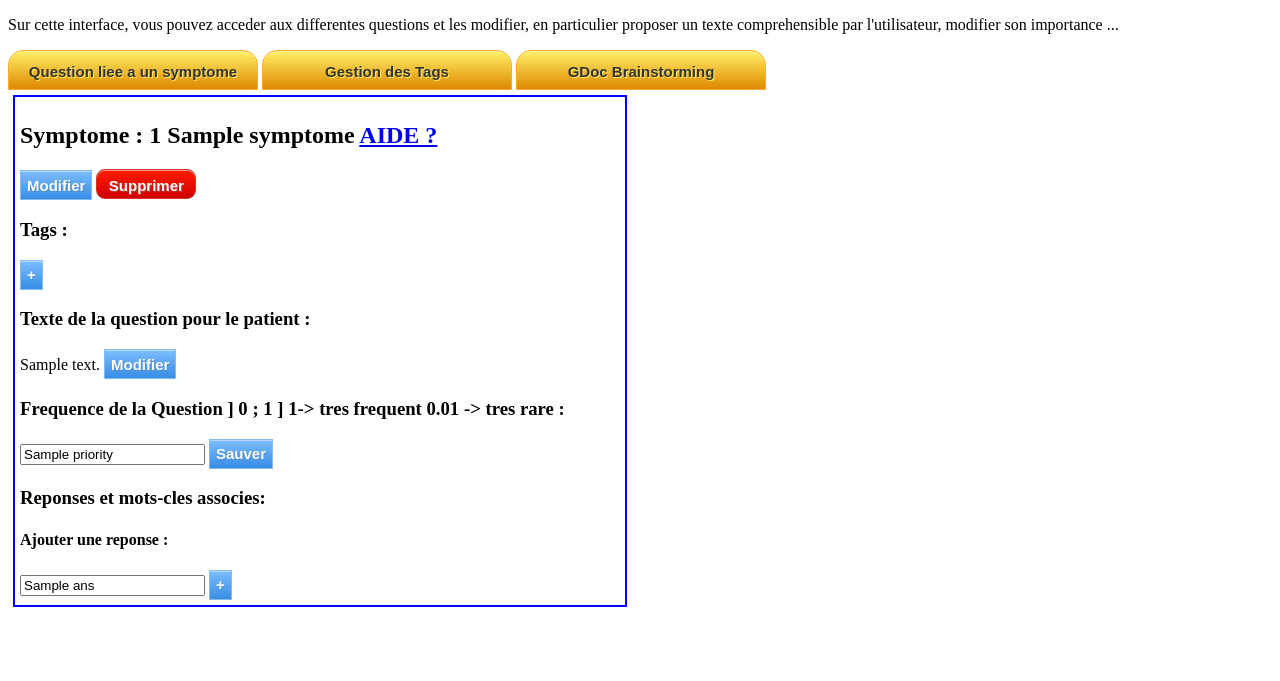
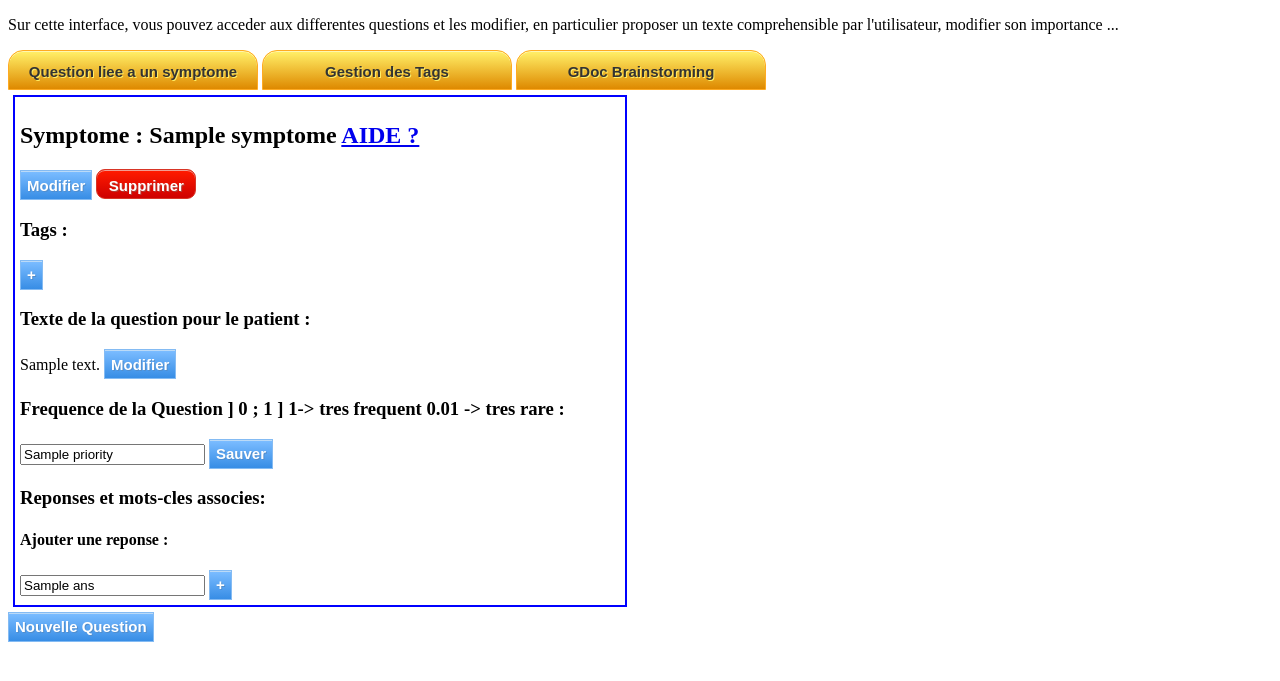
Before and after one commit to clement91190/coheal-questiontree, a Flask app: template questiontree/server/templates/modify.html in a window 1280 px wide. Shown: the top 681 px of the page. Run offline with Flask 2, Linux system fonts and the light colour scheme; the template is opened without the code that fills it: most values are stand-ins (such as "Sample title", 1, 10 or a date in 2020); some libraries are stand-ins or nearby versions.

Commit message:
fixing some bugs, question bt objectId, button to add a question

```diff
--- a/questiontree/server/static/script_modify.js
+++ b/questiontree/server/static/script_modify.js
@@ -44,7 +44,7 @@ function sauver(id){
 
 function sauver_priority(id){
     var data = {
-        q_id:  id,
+        id:  id,
         priority: $("#pri" + id).val()};
     $.post("update_priority_question", data,
         (function(data, status){}))
@@ -54,7 +54,7 @@ var machin = 0;
 
 function postdeleteq(id){
     var data = {
-        q_id:  id}
+        id:  id}
         $.post("delquestion", data,
         (function(data, status){
         $("#q" + id).remove();
@@ -63,90 +63,95 @@ function postdeleteq(id){
 
 function postsymptome(id){
     var data = {
-        q_id:  id,
+        id:  id,
         symptometext: $("#ts" + id).val()};
-        $.post("findandmodifysymp", data,
-        (function(data, status){
-            $("#lbs" + id).text(
-            $.parseJSON(data).symptome)
-            })
-        );}
+    $.post("findandmodifysymp", data, (function(data, status){
+            change_question_div_with_html(id, data)}) );
+    }
 
 
 function postqtext(id){
     var data = {
-        q_id:  id,
+        id:  id,
         qtext: $("#qt" + id).val()};
-    $.post("findandmodify", data,
-        (function(data, status){
-            $("#lb" + id).text(
-            $.parseJSON(data).question_text)
-            })
-        );}
+    $.post("findandmodify", data, (function(data, status){
+        change_question_div_with_html(id, data)}) );
+    }
 
 function addtag(id){
     var data = {
-        q_id:  id,
+        id:  id,
         tag_text: $("#tt" + id).val()};
     $.post("addtag", data,(function(data, status){
-        update_question(data, status, id)}) );
+        change_question_div_with_html(id, data)}) );
     }
 
-function deltag(q_id, tag_id){
+function deltag(id, tag_id){
     var data = {
-        q_id: q_id,
+        id: id,
         tag_id : tag_id}
     $.post("deltag", data,(function(data, status){
-        update_question(data, status, q_id)}) );
+        change_question_div_with_html(id, data)}) );
     }
 
-function delete_answer(q_id, ans_id){
+function delete_answer(id, ans_id){
     var data = {
-        q_id: q_id,
+        id: id,
         ans_id : ans_id};
     $.post("delete_answer_from_question", data,(function(data, status){
-        change_question_div_with_html(q_id, data)}) );
+        change_question_div_with_html(id, data)}) );
     return false;
     }
 
-function modify_answer(q_id, ans_id){
+function modify_answer(id, ans_id){
     var data = {
-        q_id: q_id,
+        id: id,
         ans_id : ans_id,
-        ans_text: $("#ans" + q_id + ans_id).val() }
+        ans_text: $("#ans" + id + ans_id).val() }
     $.post("modify_answer_from_question", data,(function(data, status){
-        change_question_div_with_html(q_id, data)}) );
+        change_question_div_with_html(id, data)}) );
     return false;
     }
 
-function delete_tag_inference_in_answer(q_id, ans_id, tag_num){
+function delete_tag_inference_in_answer(id, ans_id, tag_num){
     var data = {
-        q_id: q_id,
+        id: id,
         ans_id : ans_id,
         tag_num : tag_num}
     $.post("delete_tag_inference_in_answer", data,(function(data, status){
-        change_question_div_with_html(q_id, data)}) );
+        change_question_div_with_html(id, data)}) );
     return false;
     }
 
-function add_tag_inference_in_answer(q_id, ans_id){
+function add_tag_inference_in_answer(id, ans_id){
     var data = {
-        q_id: q_id,
+        id: id,
         ans_id : ans_id,
-        ans_tag_text : $("#ans_tag"+ q_id + ans_id).val()}
+        ans_tag_text : $("#ans_tag"+ id + ans_id).val()}
     $.post("add_tag_inference_in_answer", data,(function(data, status){
-        change_question_div_with_html(q_id, data)}) );
+        change_question_div_with_html(id, data)}) );
     return false;
     }
 
-function add_answer(q_id){
+function add_answer(id){
     var data = {
-        q_id: q_id,
-        ans_text : $("#new_ans"+ q_id).val()}
+        id: id,
+        ans_text : $("#new_ans" + id).val()}
     $.post("add_answer", data,(function(data, status){
-        change_question_div_with_html(q_id, data)}) );
+        change_question_div_with_html(id, data)}) );
     return false;
     }
+
+
+function add_question(id){
+    var data = {}
+    $.post("add_question", data,(function(data, status){
+        id = $.parseJSON(data)._id.$oid ;
+        window.location.replace('/modifyone?id=' + id);
+        }));
+    return false;
+    }
+
 
 
 
--- a/questiontree/server/templates/modify.html
+++ b/questiontree/server/templates/modify.html
@@ -7,13 +7,19 @@
 
 {% block body %}
     {{ super() }}
+    <div class = "all_questions">
     {% macro modify_question(q, enumerate, tags) %}
-    <div class='question' id="q{{q.q_id}}">
+    <div class='question' id="q{{q.id}}">
         {% include "modify_one_template.html" %}
     </div>
     {% endmacro %}
     {% for q in questions %}
         {{ modify_question(q, enumerate, tags)}}
     {% endfor %}
+    </div>
+
+    <div class="add_question">
+        <form> <button class="modify" onclick="return add_question()"> Nouvelle Question </button> </form>
+    </div>
 
 {% endblock %}
--- a/questiontree/server/templates/modify_one_template.html
+++ b/questiontree/server/templates/modify_one_template.html
@@ -1,44 +1,44 @@
         <form>
-            <h2> Symptome : {{q.q_id}} <label id="lbs{{q.q_id}}">{{q.symptome}} </label>  <a href= https://docs.google.com/document/d/1uj6_exWl9HDLTM74iqK9frgQIfrCpbAdFSHFexeJJlw/edit#> AIDE ? </a></h2>
-            <input type="text" id="ts{{q.q_id}}">
-            <button class ='modify' id="ms{{q.q_id}}"> Modifier</button>
-            <button class ='modify' id="ss{{q.q_id}}"> Sauver</button>
-            <button class ='delquest' id="dq{{q.q_id}}"> Supprimer</button>
+            <h2> Symptome : <label id="lbs{{q.id}}">{{q.symptome}} </label>  <a href= https://docs.google.com/document/d/1uj6_exWl9HDLTM74iqK9frgQIfrCpbAdFSHFexeJJlw/edit#> AIDE ? </a></h2>
+            <input type="text" id="ts{{q.id}}">
+            <button class ='modify' id="ms{{q.id}}"> Modifier</button>
+            <button class ='modify' id="ss{{q.id}}"> Sauver</button>
+            <button class ='delquest' id="dq{{q.id}}"> Supprimer</button>
         </form>
     <div>
         <h3> Tags : </h3>
-            <div id="tg{{q.q_id}}">
+            <div id="tg{{q.id}}">
             {% for i,t in enumerate(q.tags_ids) %}
             <mark class='tags'> {{ tags[t] }} </mark>
-            <button class='del' onclick="return deltag({{q.q_id}},{{i}})"> X </button>
+            <button class='del' onclick="return deltag('{{q.id}}',{{i}})"> X </button>
             {% endfor %}
             </div>
-            <input type="text" id="tt{{q.q_id}}" class="searchtags">
-        <button class='addtag' id="at{{q.q_id}}"> + </button>
-        <button class='addtag' id="mt{{q.q_id}}"> Modifier </button>
+            <input type="text" id="tt{{q.id}}" class="searchtags">
+        <button class='addtag' id="at{{q.id}}"> + </button>
+        <button class='addtag' id="mt{{q.id}}"> Modifier </button>
         </div>
 
     <form>
             <h3> Texte de la question pour le patient : </h3>
-            <label id="lb{{q.q_id}}">{{q.question_text}} </label>
-            <input type="text" id="qt{{q.q_id}}"> </input>
-            <button class ='modify' id="m{{q.q_id}}"> Modifier</button>
-            <button class ='modify' id="s{{q.q_id}}"> Sauver</button>
+            <label id="lb{{q.id}}">{{q.question_text}} </label>
+            <input type="text" id="qt{{q.id}}"> </input>
+            <button class ='modify' id="m{{q.id}}"> Modifier</button>
+            <button class ='modify' id="s{{q.id}}"> Sauver</button>
         </form>
 
      <form>
          <h3> Frequence de la Question ] 0 ; 1 ] 1-> tres frequent 0.01 -> tres rare : </h3>
-            <input type="text" id="pri{{q.q_id}}" value="{{q.priority}}"> </input>
-            <button class ='modify' id="spri{{q.q_id}}"> Sauver</button>
+            <input type="text" id="pri{{q.id}}" value="{{q.priority}}"> </input>
+            <button class ='modify' id="spri{{q.id}}"> Sauver</button>
      </form>
 
      <form>
          <h3> Reponses et mots-cles associes: </h3>
             {%for i,ans in enumerate(q.answer_choices) %}
             <h4> {{ i+1 }} {{ ans }}  </h4>
-            <input type= "text" value="{{ans}}" id="ans{{q.q_id}}{{i}}"> </input>
-            <button class='del'  onclick="return delete_answer({{q.q_id}},{{i}})" > X </button>
-            <button class='modify' onclick="return modify_answer({{q.q_id}},{{i}})" > modifier </button>
+            <input type= "text" value="{{ans}}" id="ans{{q.id}}{{i}}"> </input>
+            <button class='del'  onclick="return delete_answer('{{q.id}}',{{i}})" > X </button>
+            <button class='modify' onclick="return modify_answer('{{q.id}}',{{i}})" > modifier </button>
             <div>
                 <label> implique => </label>
                 {%for j, (pos, tag_id) in enumerate(q.logic[ans]) %}
@@ -48,33 +48,33 @@
                     <mark class='anti_tags'> {{ tags[tag_id] }} </mark>
                     {% endif %}
 
-                    <button class='del' onclick="return delete_tag_inference_in_answer({{q.q_id}},{{i}},{{j}})" > X </button>
+                    <button class='del' onclick="return delete_tag_inference_in_answer('{{q.id}}',{{i}},{{j}})" > X </button>
                 {% endfor %}
-                <input type= "text" class="searchtags" id="ans_tag{{q.q_id}}{{i}}"> </input>
-                <button class='addtag' onclick="return add_tag_inference_in_answer({{q.q_id}},{{i}})" > + </button>
+                <input type= "text" class="searchtags" id="ans_tag{{q.id}}{{i}}"> </input>
+                <button class='addtag' onclick="return add_tag_inference_in_answer('{{q.id}}',{{i}})" > + </button>
                 </div>
                 {% endfor %}
             <h4> Ajouter une reponse : </h4>
-            <input type= "text"  value="{{ans}}" id="new_ans{{q.q_id}}"> </input>
-            <button class='addtag' onclick="return add_answer({{q.q_id}})" > + </button>
+            <input type= "text"  value="{{ans}}" id="new_ans{{q.id}}"> </input>
+            <button class='addtag' onclick="return add_answer('{{q.id}}')" > + </button>
      </form>
 
 
  <script>
-        $("#ts{{q.q_id}}").hide(); // hide the form
-        $("#tt{{q.q_id}}").hide(); // hide the form
-        $("#qt{{q.q_id}}").hide(); // hide the form
-        $("#ms" + {{q.q_id}}).click((function(){return modifier_symptome({{q.q_id}})}));
-        $("#ss" + {{q.q_id}}).click((function(){return sauver_symptome({{q.q_id}})}));
-        $("#dq" + {{q.q_id}}).click((function(){return delete_question({{q.q_id}})}));
-        $("#m" + {{q.q_id}}).click((function(){return modifier({{q.q_id}})}));
-        $("#s" + {{q.q_id}}).click((function(){return sauver({{q.q_id}})}));
-        $("#spri" + {{q.q_id}}).click((function(){return sauver_priority({{q.q_id}})}));
-        $("#at" + {{q.q_id}}).click((function(){return add_mode({{q.q_id}})}));
-        $("#mt" + {{q.q_id}}).click((function(){return normal_mode({{q.q_id}})}));
-        $("#mt" + {{q.q_id}}).hide()
-        $("#s" + {{q.q_id}}).hide()
-        $("#ss" + {{q.q_id}}).hide()
+        $("#ts{{q.id}}").hide(); // hide the form
+        $("#tt{{q.id}}").hide(); // hide the form
+        $("#qt{{q.id}}").hide(); // hide the form
+        $("#ms{{q.id}}").click((function(){return modifier_symptome('{{q.id}}')}));
+        $("#ss{{q.id}}").click((function(){return sauver_symptome('{{q.id}}')}));
+        $("#dq{{q.id}}").click((function(){return delete_question('{{q.id}}')}));
+        $("#m{{q.id}}").click((function(){return modifier('{{q.id}}')}));
+        $("#s{{q.id}}").click((function(){return sauver('{{q.id}}')}));
+        $("#spri{{q.id}}").click((function(){return sauver_priority('{{q.id}}')}));
+        $("#at{{q.id}}").click((function(){return add_mode('{{q.id}}')}));
+        $("#mt{{q.id}}").click((function(){return normal_mode('{{q.id}}')}));
+        $("#mt{{q.id}}").hide()
+        $("#s{{q.id}}").hide()
+        $("#ss{{q.id}}").hide()
 
         $(function() {
             $( ".searchtags" ).autocomplete({
--- a/questiontree/server/views.py
+++ b/questiontree/server/views.py
@@ -46,14 +46,12 @@ def modifyone():
     """ access to one of the questions """
     try:
         id = request.args.get('id')
-        id = int(id)
         tags = models.Tag.objects()
         tags_dict = {t.id: t.text for t in tags}
-        question = models.Question.objects(q_id=id)
-        print len(question)
+        question = models.Question.objects.get(id=id)
         return render_template(
             'modify.html',
-            questions=question,
+            questions=[question],
             enumerate=enumerate,
             tags=tags_dict)
     except:
@@ -97,12 +95,12 @@ def delete_tag_from_db():
 def findandmodify():
     """ modify the question """
     try:
-        q_id = request.form['q_id']
+        id = request.form['id']
         qtext = request.form['qtext']
-        question = models.Question.objects(q_id=q_id).first()
+        question = models.Question.objects.get(id=id)
         question.question_text = qtext
         question.save()
-        return question.to_json()
+        return template_modify_all_tags(question)
     except:
         print traceback.print_exc()
         return False
@@ -111,12 +109,12 @@ def findandmodify():
 @app.route('/findandmodifysymp', methods=['POST'])
 def findandmodifysymp():
     try:
-        q_id = request.form['q_id']
+        id = request.form['id']
         text = request.form['symptometext']
-        question = models.Question.objects(q_id=q_id).first()
+        question = models.Question.objects.get(id=id)
         question.symptome = text
         question.save()
-        return question.to_json()
+        return template_modify_all_tags(question)
     except:
         print traceback.print_exc()
         return False
@@ -125,16 +123,13 @@ def findandmodifysymp():
 @app.route('/addtag', methods=['POST'])
 def addtag():
     try:
-        q_id = request.form['q_id']
+        id = request.form['id']
         tag_text = request.form['tag_text']
         tag = models.Tag.get_create(tag_text)
-        question = models.Question.objects(q_id=q_id).first()
+        question = models.Question.objects.get(id=id)
         question.tags_ids.append(tag.id)
         question.save()
-        tags = models.Tag.objects(id__in=question.tags_ids)
-        tags_list = [t.text for t in tags]
-        response = {"question": json.loads(question.to_json()), "tags": tags_list}
-        return json.dumps(response)
+        return template_modify_all_tags(question)
     except:
         print "##fail##"
         print traceback.print_exc()
@@ -144,17 +139,13 @@ def addtag():
 @app.route('/deltag', methods=['POST'])
 def del_tag():
     try:
-        q_id = request.form['q_id']
+        id = request.form['id']
         tag_id = request.form['tag_id']
         tag_id = int(tag_id)
-        q_id = int(q_id)
-        question = models.Question.objects(q_id=q_id).first()
+        question = models.Question.objects.get(id=id)
         del(question.tags_ids[tag_id])
         question.save()
-        tags = models.Tag.objects(id__in=question.tags_ids)
-        tags_list = [t.text for t in tags]
-        response = {"question": json.loads(question.to_json()), "tags": tags_list}
-        return json.dumps(response)
+        return template_modify_all_tags(question)
     except:
         print "##fail##"
         print traceback.print_exc()
@@ -164,18 +155,17 @@ def del_tag():
 @app.route('/delete_answer_from_question', methods=['POST'])
 def delete_answer_from_question():
     try:
-        q_id = request.form['q_id']
+        id = request.form['id']
         ans_id = request.form['ans_id']
         ans_id = int(ans_id)
-        q_id = int(q_id)
-        question = models.Question.objects(q_id=q_id).first()
+        question = models.Question.objects.get(id=id)
         try:
             del(question.logic[question.answer_choices[ans_id]])
         except:
             pass
         del(question.answer_choices[ans_id])
         question.save()
-        return json.dumps({"success": True})
+        return template_modify_all_tags(question)
     except:
         print "##fail##"
         print traceback.print_exc()
@@ -185,13 +175,12 @@ def delete_answer_from_question():
 @app.route('/delete_tag_inference_in_answer', methods=['POST'])
 def delete_tag_inference_in_answer():
     try:
-        q_id = request.form['q_id']
+        id = request.form['id']
         ans_id = request.form['ans_id']
         tag_num = request.form['tag_num']
         ans_id = int(ans_id)
-        q_id = int(q_id)
         tag_num = int(tag_num)
-        question = models.Question.objects(q_id=q_id).first()
+        question = models.Question.objects.get(id=id)
         del(question.logic[question.answer_choices[ans_id]][tag_num])
         question.save()
         return template_modify_all_tags(question)
@@ -204,13 +193,12 @@ def delete_tag_inference_in_answer():
 @app.route('/modify_answer_from_question', methods=['POST'])
 def modify_answer_from_question():
     try:
-        q_id = request.form['q_id']
+        id = request.form['id']
         ans_id = request.form['ans_id']
         ans_text = request.form['ans_text']
         ans_id = int(ans_id)
-        q_id = int(q_id)
         #TODO move this as a function in models.
-        question = models.Question.objects(q_id=q_id).first()
+        question = models.Question.objects.get(id=id)
         question.logic[ans_text] = question.logic[question.answer_choices[ans_id]]
         del(question.logic[question.answer_choices[ans_id]])
         question.answer_choices[ans_id] = ans_text
@@ -225,7 +213,7 @@ def modify_answer_from_question():
 @app.route('/add_tag_inference_in_answer', methods=['POST'])
 def add_tag_inference_in_answer():
     try:
-        q_id = request.form['q_id']
+        id = request.form['id']
         ans_id = request.form['ans_id']
         ans_tag_text = request.form['ans_tag_text']
         positive = True
@@ -235,8 +223,7 @@ def add_tag_inference_in_answer():
             positive = False
         tag_id = models.Tag.get_create(ans_tag_text).id
         ans_id = int(ans_id)
-        q_id = int(q_id)
-        question = models.Question.objects(q_id=q_id).first()
+        question = models.Question.objects.get(id=id)
         try:
             question.logic[question.answer_choices[ans_id]].append((positive, tag_id))
         except:
@@ -253,10 +240,9 @@ def add_tag_inference_in_answer():
 @app.route('/add_answer', methods=['POST'])
 def add_answer():
     try:
-        q_id = request.form['q_id']
+        id = request.form['id']
         ans_text = request.form['ans_text']
-        q_id = int(q_id)
-        question = models.Question.objects(q_id=q_id).first()
+        question = models.Question.objects.get(id=id)
         question.answer_choices.append(ans_text)
         question.logic[ans_text] = []
         question.save()
@@ -272,8 +258,8 @@ def add_answer():
 def delquestion():
     """ delete a question with the id given """
     try:
-        q_id = request.form['q_id']
-        models.Question.objects(q_id=q_id).first().delete()
+        id = request.form['id']
+        models.Question.objects.get(id=id).delete()
         return ""
     except:
         print traceback.print_exc()
@@ -283,13 +269,32 @@ def delquestion():
 def update_priority_question():
     """ delete a question with the id given """
     try:
-        q_id = request.form['q_id']
+        id = request.form['id']
         priority = request.form['priority']
         priority = float(priority)
-        q = models.Question.objects(q_id=q_id).first()
-        q.priority = priority
-        q.save()
-        return template_modify_all_tags(q)
+        question = models.Question.objects.get(id=id)
+        question.priority = priority
+        question.save()
+        return template_modify_all_tags(question)
+    except:
+        print traceback.print_exc()
+
+
+@app.route('/add_question', methods=['POST'])
+def add_question():
+    """ delete a question with the id given """
+    try:
+        question = models.Question()
+        question.priority = 0
+        question.symptome = "Symptome (optionnel)"
+        question.question_text = " Texte de la question a modifier"
+        question.tags_ids = []
+        question.answer_choices = []
+        question.logic = {}
+        question.save()
+
+        print question.id
+        return question.to_json()
     except:
         print traceback.print_exc()
 
@@ -338,4 +343,6 @@ def template_modify_all_tags(question):
 def template_modify(question, tags):
     return render_template(
         "modify_one_template.html", q=question,
-        tags=tags, enumerate=enumerate)
+
+        tags=tags, enumerate=enumerate,
+        )
```
